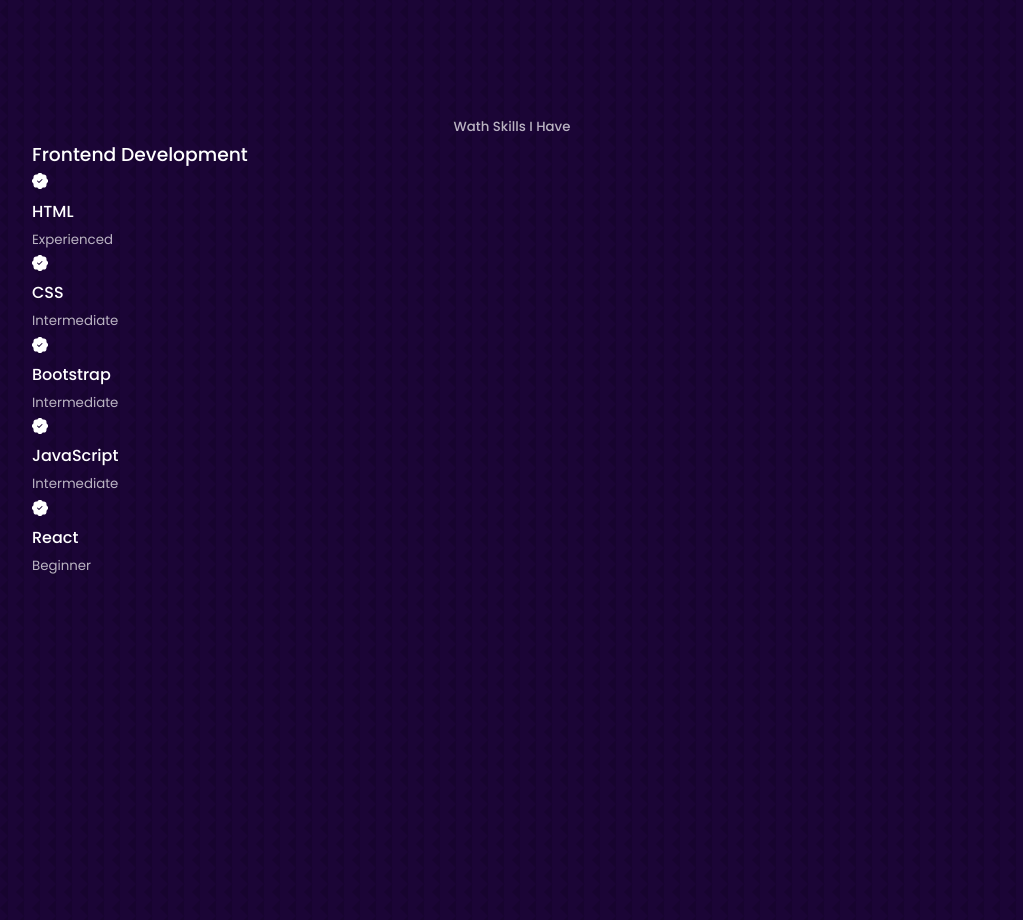
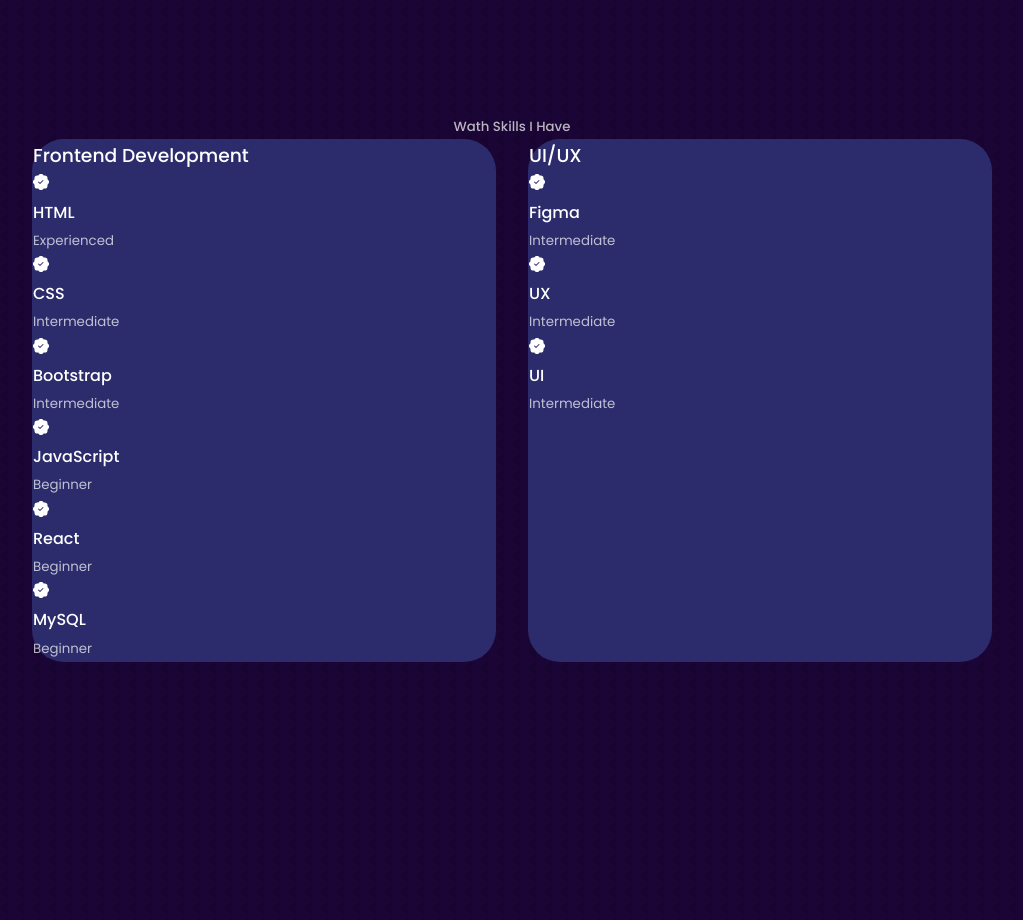
Before and after one commit to bogdana03/portfolio, a React (Create React App) app in the folder portfolio-website/: page / in a window 1280 px wide. Shown: the part 1740-2660 px from the top of the page, without its empty margins (128-1151 px from the left). Built offline with nearby package versions, Linux system fonts and the light colour scheme.

Commit message:
start to style about css

```diff
--- a/portfolio-website/src/components/experience/Experince.jsx
+++ b/portfolio-website/src/components/experience/Experince.jsx
@@ -4,7 +4,7 @@ import {BsPatchCheckFill} from 'react-icons/bs'
 
 const Experince = () => {
   return (
-   <section id='experience'>
+  <section id='experience'>
     <h5>Wath Skills I Have</h5>
 
     <div className="container experience_container">
@@ -29,22 +29,46 @@ const Experince = () => {
           <article className='experience_details'>
             <BsPatchCheckFill />
             <h4>JavaScript</h4>
-            <small className='text-light'>Intermediate</small>
+            <small className='text-light'>Beginner</small>
           </article>
           <article className='experience_details'>
             <BsPatchCheckFill />
             <h4>React</h4>
             <small className='text-light'>Beginner</small>
           </article>
+           <article className='experience_details'>
+            <BsPatchCheckFill />
+            <h4>MySQL</h4>
+            <small className='text-light'>Beginner</small>
+          </article>
         </div>
+      </div>
 
-      </div>
+      {/* END OF FRONTEND */}
+
       <div className="experience_ux_ui">
-
+         <h3>UI/UX</h3>
+        <div className="exeperince_content">
+          <article className='experience_details'>
+            <BsPatchCheckFill />
+            <h4>Figma</h4>
+            <small className='text-light'>Intermediate</small>
+          </article>
+          <article className='experience_details'>
+            <BsPatchCheckFill />
+            <h4>UX</h4>
+            <small className='text-light'>Intermediate</small>
+          </article>
+          <article className='experience_details'>
+            <BsPatchCheckFill />
+            <h4>UI</h4>
+            <small className='text-light'>Intermediate</small>
+          </article>
+        </div>
       </div>
     </div>
-   </section>
-   )
+  </section>
+ )
 }
 
 export default Experince
--- a/portfolio-website/src/components/experience/experience.css
+++ b/portfolio-website/src/components/experience/experience.css
@@ -0,0 +1,13 @@
+.experience_container {
+    display: grid;
+    grid-template-columns: 1fr 1fr;
+    gap: 2rem;
+}
+
+.experience_container > div {
+    background: var(--color-bg-variant);
+    padding: 2.4rem, 5rem;
+    border-radius: 2rem;
+    border: 1px solid transparent;
+
+}
```
